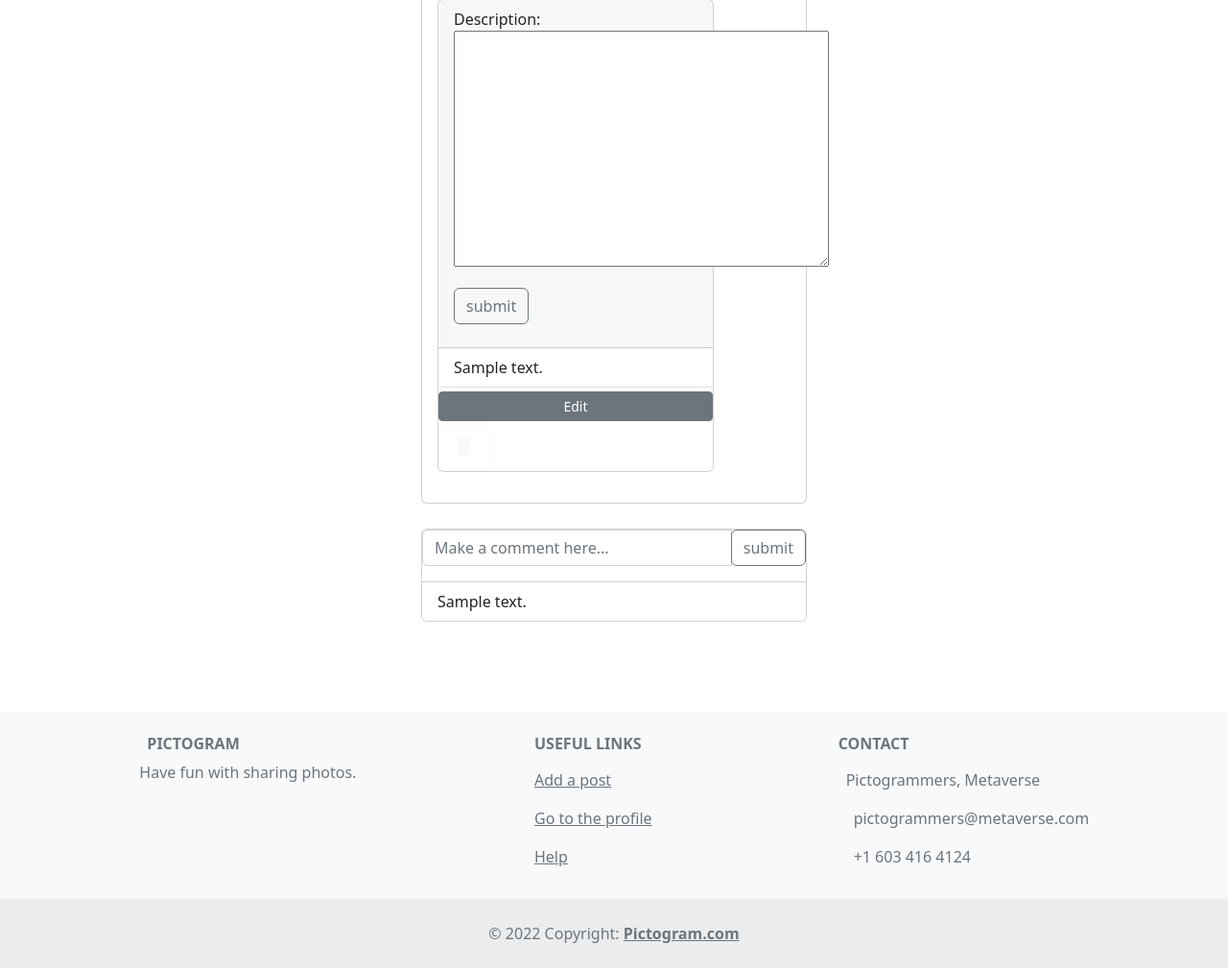
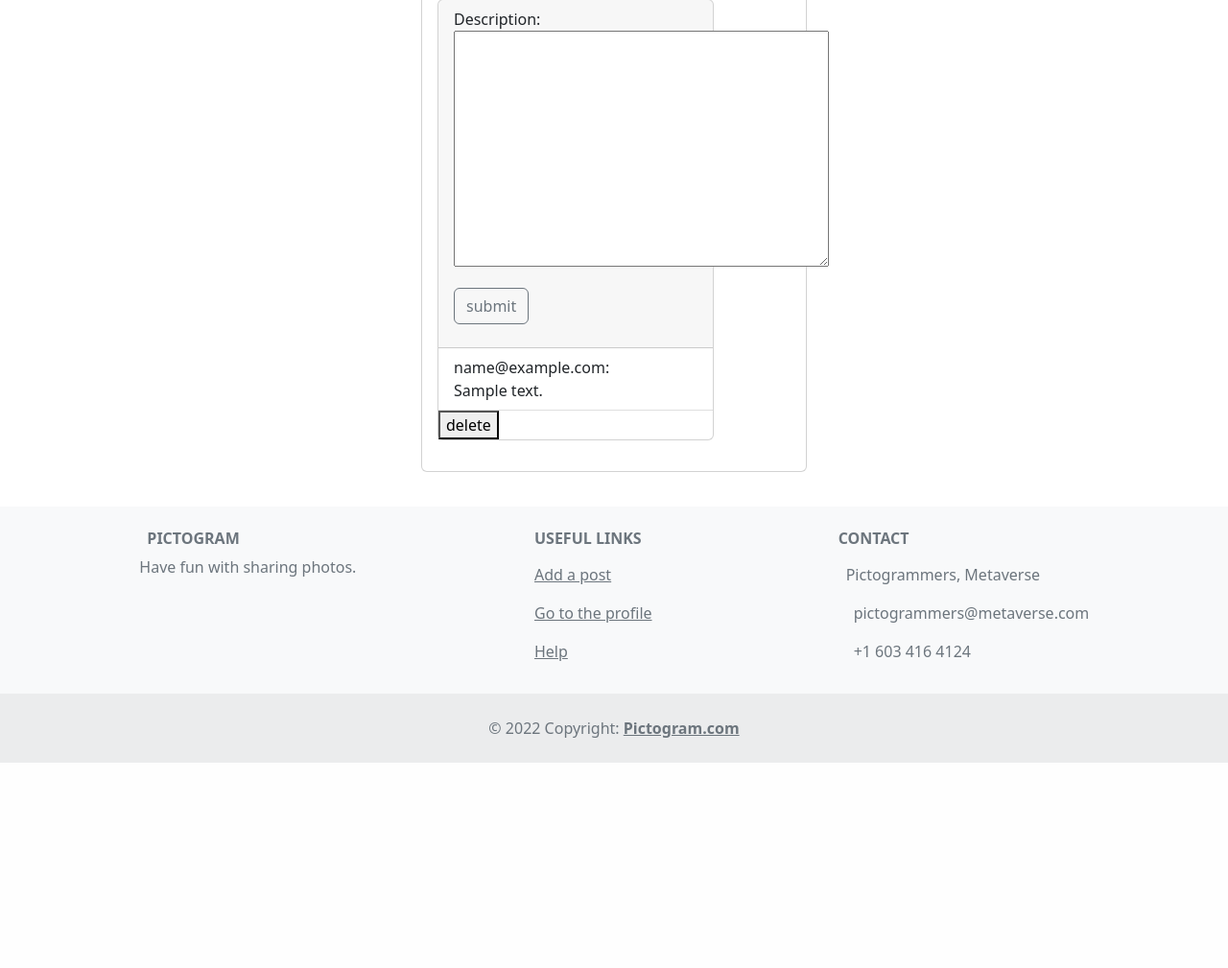
Before and after one commit to vivekrana0/Pictogram, a Django app: page /posts/1/ in a window 1280 px wide. Shown: the part 702-1711 px from the top of the page at 96% size. After the commit the page ends 1497 px from the top, so only its background shows below. Run offline with Django 4.2, Linux system fonts and the light colour scheme; tables that the repository leaves empty hold one stand-in row (values such as "Sample post"); grey boxes marked "Sample" are stand-in pictures; some libraries are stand-ins or nearby versions.

Commit message:
delete comments

```diff
--- a/main_app/templates/posts/detail.html
+++ b/main_app/templates/posts/detail.html
@@ -75,14 +75,15 @@
                     </div>
                     <ul class="list-group list-group-flush">
                       {% for comment in comments %}
-                        <li class="list-group-item">{{comment.description}}</li>
-                        <a class="btn btn-secondary btn-sm mt-1 mb-1" href="{% url 'comment_update' comment.id %}">Edit</a>
-                        <form action="{% url 'delete_comment' post.id %}" method="POST">
-                          {% csrf_token %}
-                          <button type="submit" class="btn btn-outline-light">
-                            <a><span class="material-icons md-28">delete</span></a>
+
+                        <li class="list-group-item">{{comment.user}}: <br> {{comment.description}}</li>
+                        <form action="{% url 'comments_delete' post.id comment.id %}" method="POST">
+                          {%csrf_token%}
+                          <button type="submit">
+                            <a><span>delete</span></a>
                           </button>
                         </form>
+
                       {% endfor %}
                     </ul>
                       </div>
@@ -92,27 +93,6 @@
   </div>
 </div>
 
-
-
-
-<div class="card mb-3">
-  <form action="" method="get">
-    {% csrf_token %}
-    <div class="input-group mb-3">
-      <input type="text" class="form-control" placeholder="Make a comment here..." aria-label="Make a comment" aria-describedby="basic-addon2">
-      <div class="input-group-append">
-        <button class="btn btn-outline-secondary" type="submit">submit</button>
-      </div>
-    </div>
-  </form>
-  <ul class="list-group list-group-flush">
-    {% for comment in comments %}
-      <li class="list-group-item">{{comment.description}}</li>
-    {% endfor %}
-  </ul>
-</div>
-<br><br>
-
 <script>
   $(".like-button").click(function() {
     $(this).toggleClass('foo');
--- a/main_app/urls.py
+++ b/main_app/urls.py
@@ -37,8 +37,7 @@ urlpatterns = [
 
     #comment route
     path('posts/<int:post_id>/add_comment/', views.add_comment, name='add_comment'),
-    path('post/<int:post_id>/delete_comment/', views.delete_comment, name='delete_comment'),
-    path('post/<int:pk>/update/', views.CommentUpdate.as_view(), name='comment_update'),
+    path('posts/<int:post_id>/<int:comment_id>/delete/comment/', views.commentdelete, name='comments_delete'),
 
     # Feed Logic
     path('feed/', views.feed, name='feed'),
--- a/main_app/views.py
+++ b/main_app/views.py
@@ -1,9 +1,9 @@
+from django.shortcuts import render, redirect, get_object_or_404
 from .models import Follow, Post, User, Like, Comment
-from django.shortcuts import render, redirect
 from .forms import UserCreationForm, PostForm, CommentForm
 from django.contrib.auth import login
 from django.views.generic import DeleteView, UpdateView
-from django.shortcuts import get_object_or_404
+
 
 import uuid
 import boto3
@@ -133,15 +133,11 @@ def add_comment(request, post_id):
         new_comment.save()
     return redirect('detail', post_id=post_id)
 
-def delete_comment(request, message_id):
-    comment = request.POST['comment_id']
-    if comment.user == request.user:
-        comment.is_removed = True
-        comment.save()
+def commentdelete(request, post_id, comment_id):
+    comment = Comment.objects.get(id=comment_id)
+    comment.delete()
+    return redirect('detail', post_id=post_id)
 
-class CommentUpdate(UpdateView):
-    model = Comment
-    fields = ['description']
 
 def feed(request):
     posts_objects = Post.objects.all().exclude(user=request.user)
```
